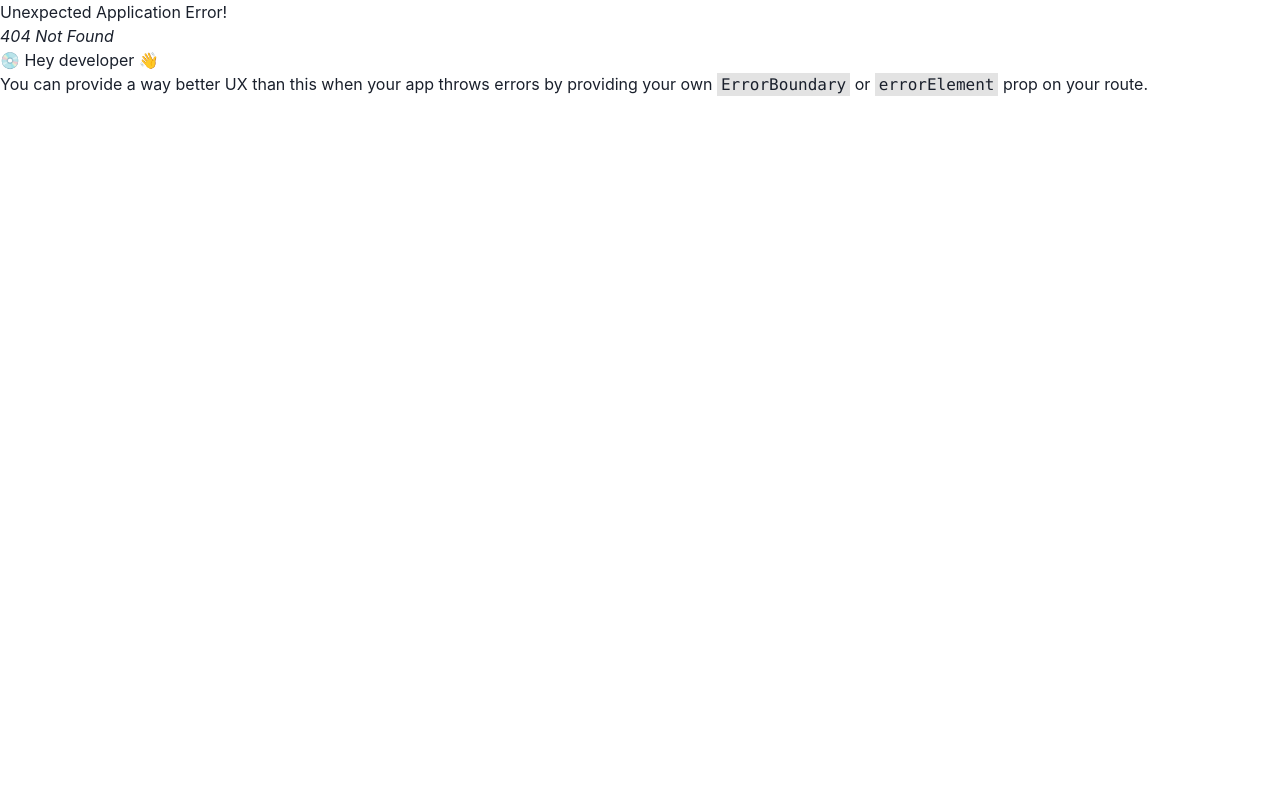
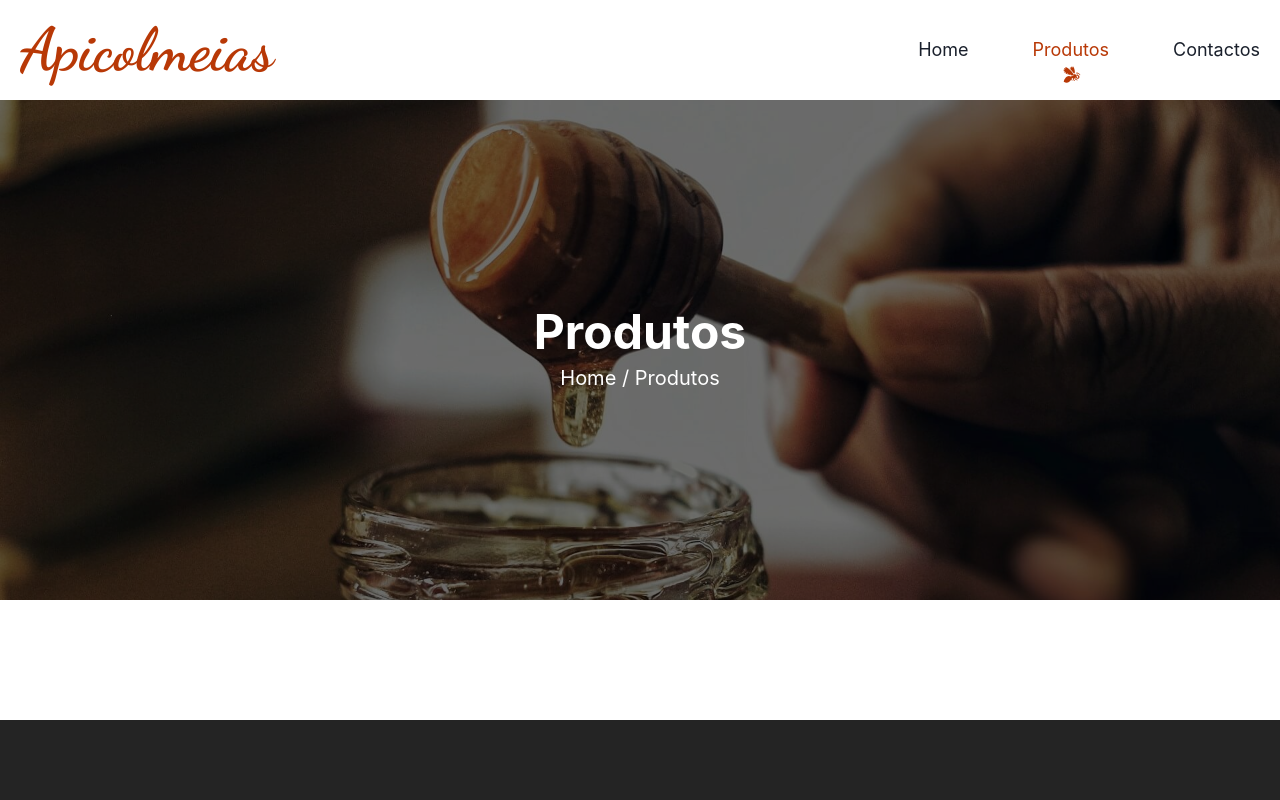
Before and after one commit to j-pcgoncalves/apicolmeias, a React (Vite) app: page /produtos in a window 1280 px wide. Before the commit this address had no page. Shown: the top 800 px of the page. Built offline with nearby package versions, Linux system fonts and the light colour scheme.

Commit message:
create Produtos page with breadcrumb nav

```diff
--- /dev/null
+++ b/src/components/produtos/Produtos.tsx
@@ -0,0 +1,11 @@
+import BreadcrumbNav from "../ui/BreadcrumbNav";
+
+const Produtos = () => {
+    return (
+        <>
+            <BreadcrumbNav title="Produtos" />
+        </>
+    )
+}
+
+export default Produtos;
```
Also changed, not shown: src/main.tsx (+6 -1 lines).
